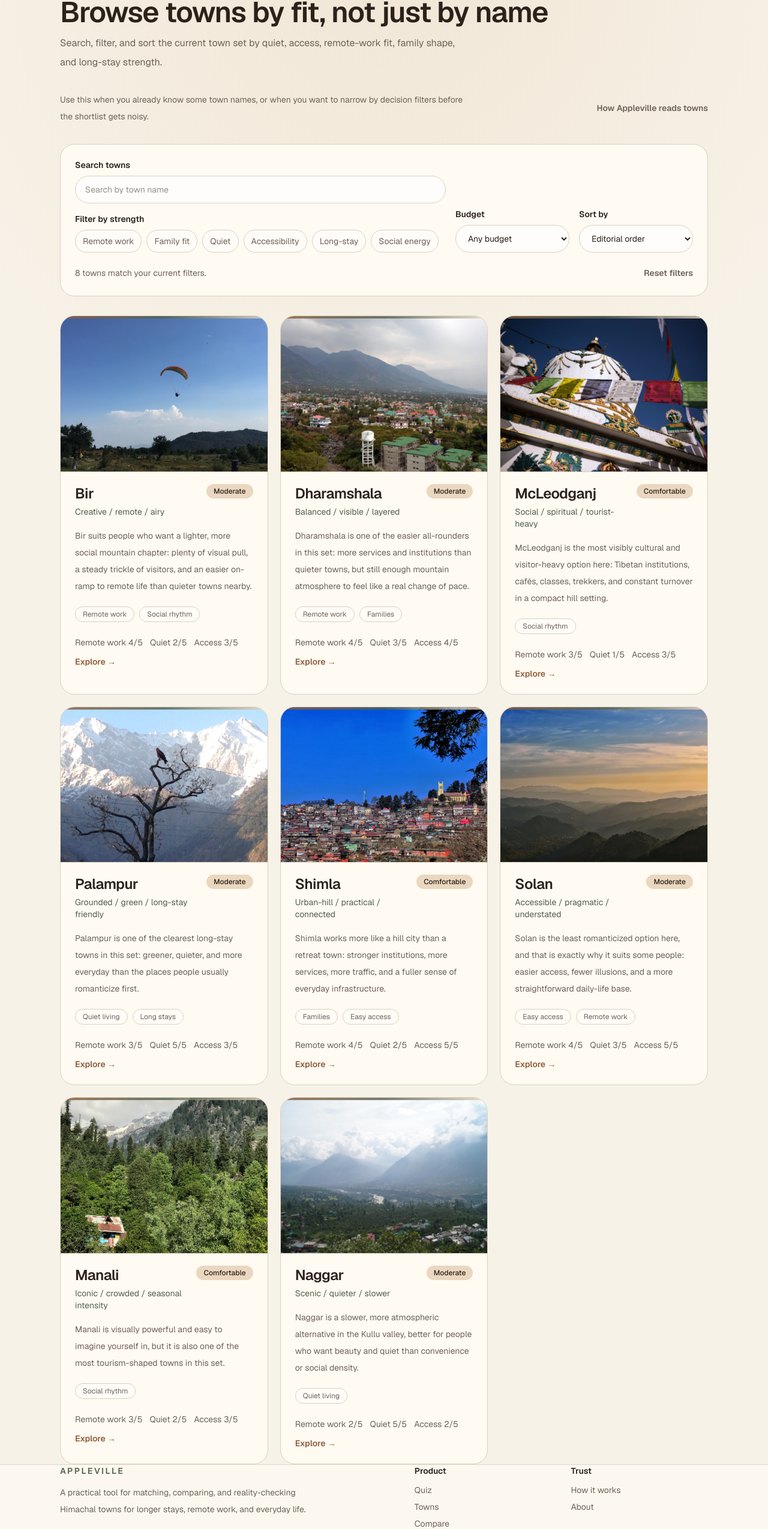
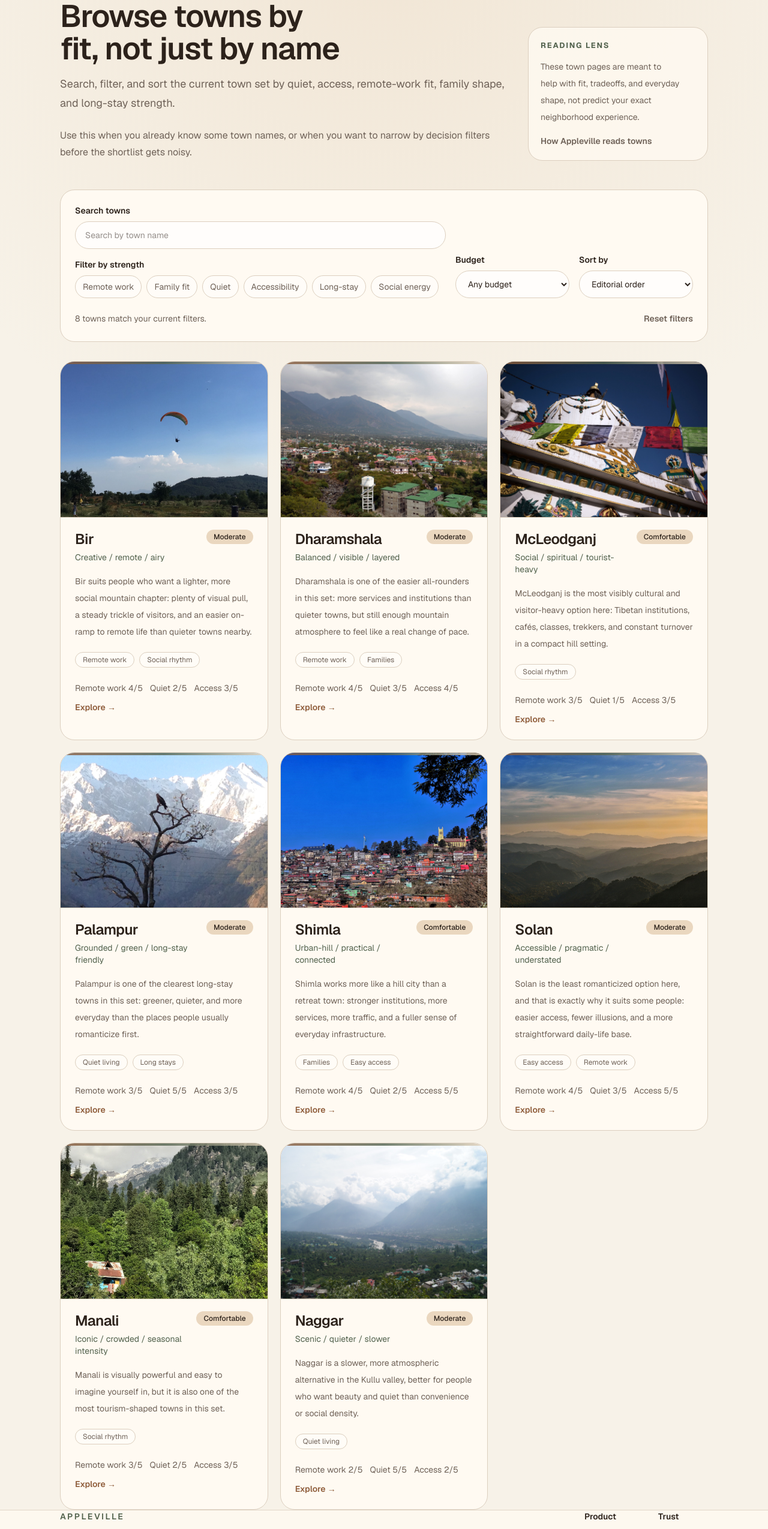
Before and after one commit to andy0056/appleville, a Next.js app: page /towns in a window 1280 px wide. Shown: the part 76-2625 px from the top of the page at 60% size. Built offline with nearby package versions, Linux system fonts and the light colour scheme.

Commit message:
refactor: tighten spacing and readability

```diff
--- a/src/app/towns/page.tsx
+++ b/src/app/towns/page.tsx
@@ -14,23 +14,36 @@ export const metadata = buildPageMetadata({
 
 export default function TownsPage() {
   return (
-    <main className="container-app py-14 md:py-20">
-      <div className="space-y-8">
+    <main className="container-app py-12 md:py-16">
+      <div className="space-y-10 md:space-y-12">
+        <section className="grid gap-6 lg:grid-cols-[minmax(0,1fr)_minmax(260px,300px)] lg:items-end lg:gap-8">
+          <div className="space-y-6">
             <SectionHeading
               eyebrow="Towns"
               title="Browse towns by fit, not just by name"
               body="Search, filter, and sort the current town set by quiet, access, remote-work fit, family shape, and long-stay strength."
             />
 
-        <div className="flex flex-wrap items-center justify-between gap-3">
-          <p className="max-w-2xl text-sm leading-7 text-[var(--muted)]">
-            Use this when you already know some town names, or when you want to
-            narrow by decision filters before the shortlist gets noisy.
+            <p className="max-w-3xl text-sm leading-7 text-pretty text-[var(--muted)] md:text-base">
+              Use this when you already know some town names, or when you want
+              to narrow by decision filters before the shortlist gets noisy.
             </p>
-          <Link href="/how-it-works#town-pages" className="secondary-link text-sm font-semibold">
+          </div>
+
+          <div className="compact-callout">
+            <p className="eyebrow">Reading lens</p>
+            <p className="mt-3 text-sm leading-7 text-pretty text-[var(--muted)]">
+              These town pages are meant to help with fit, tradeoffs, and
+              everyday shape, not predict your exact neighborhood experience.
+            </p>
+            <Link
+              href="/how-it-works#town-pages"
+              className="secondary-link mt-4 inline-flex text-sm font-semibold"
+            >
               How Appleville reads towns
             </Link>
           </div>
+        </section>
 
         <TownExplorer towns={towns} />
       </div>
--- a/src/components/section-heading.tsx
+++ b/src/components/section-heading.tsx
@@ -6,10 +6,16 @@ type SectionHeadingProps = {
 
 export function SectionHeading({ eyebrow, title, body }: SectionHeadingProps) {
   return (
-    <div className="space-y-3">
+    <div className="space-y-3 md:space-y-4">
       <p className="eyebrow">{eyebrow}</p>
-      <h1 className="text-3xl font-semibold tracking-tight md:text-5xl">{title}</h1>
-      {body ? <p className="max-w-2xl text-base leading-8 text-[var(--muted)]">{body}</p> : null}
+      <h1 className="max-w-[13ch] text-3xl leading-[1.04] font-semibold tracking-tight text-balance md:max-w-[14ch] md:text-[3.25rem]">
+        {title}
+      </h1>
+      {body ? (
+        <p className="max-w-3xl text-base leading-7 text-pretty text-[var(--muted)] md:text-lg md:leading-8">
+          {body}
+        </p>
+      ) : null}
     </div>
   );
 }
--- a/src/components/site-footer.tsx
+++ b/src/components/site-footer.tsx
@@ -15,23 +15,25 @@ const trustLinks = [
 export function SiteFooter() {
   return (
     <footer className="border-t border-[var(--line)]/80 bg-[rgba(255,250,242,0.75)]">
-      <div className="container-app grid gap-8 py-10 md:grid-cols-[1.1fr_0.45fr_0.45fr]">
-        <div className="space-y-3">
+      <div className="container-app py-8 md:py-10">
+        <div className="grid gap-8 lg:grid-cols-[minmax(0,1fr)_320px] lg:items-start lg:gap-10">
+        <div className="max-w-[34rem] space-y-4">
           <p className="text-sm font-semibold uppercase tracking-[0.18em] text-[var(--forest)]">
             Appleville
           </p>
-          <p className="max-w-md text-sm leading-7 text-[var(--muted)]">
+          <p className="text-[15px] leading-7 text-pretty text-[var(--muted)]">
             A practical tool for matching, comparing, and reality-checking
             Himachal towns for longer stays, remote work, and everyday life.
           </p>
-          <p className="text-sm leading-7 text-[var(--muted)]">
+          <p className="text-sm leading-6 text-[var(--muted)]">
             Directional guidance, not certainty.
           </p>
         </div>
 
+        <div className="grid gap-8 sm:grid-cols-2 sm:gap-10 lg:justify-self-end">
           <div className="space-y-3">
             <p className="text-sm font-semibold text-[var(--foreground)]">Product</p>
-          <div className="grid gap-2 text-sm text-[var(--muted)]">
+            <div className="grid gap-2.5 text-sm text-[var(--muted)]">
               {productLinks.map((link) => (
                 <Link key={link.href} href={link.href} className="secondary-link">
                   {link.label}
@@ -42,7 +44,7 @@ export function SiteFooter() {
 
           <div className="space-y-3">
             <p className="text-sm font-semibold text-[var(--foreground)]">Trust</p>
-          <div className="grid gap-2 text-sm text-[var(--muted)]">
+            <div className="grid gap-2.5 text-sm text-[var(--muted)]">
               {trustLinks.map((link) => (
                 <Link key={link.href} href={link.href} className="secondary-link">
                   {link.label}
@@ -51,6 +53,8 @@ export function SiteFooter() {
             </div>
           </div>
         </div>
+        </div>
+      </div>
     </footer>
   );
 }
```
Lines whose indentation alone changed are shown as unchanged.
